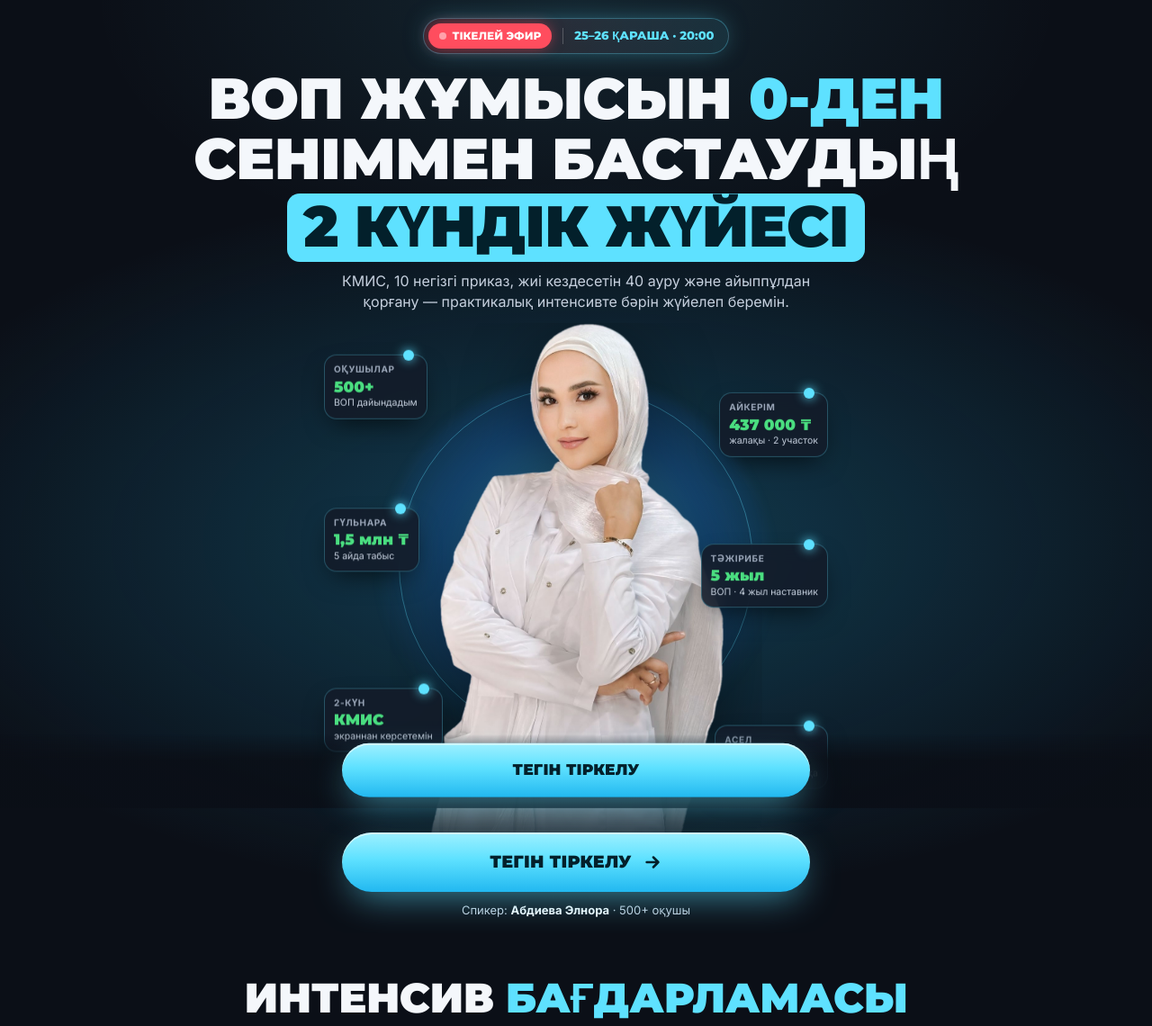
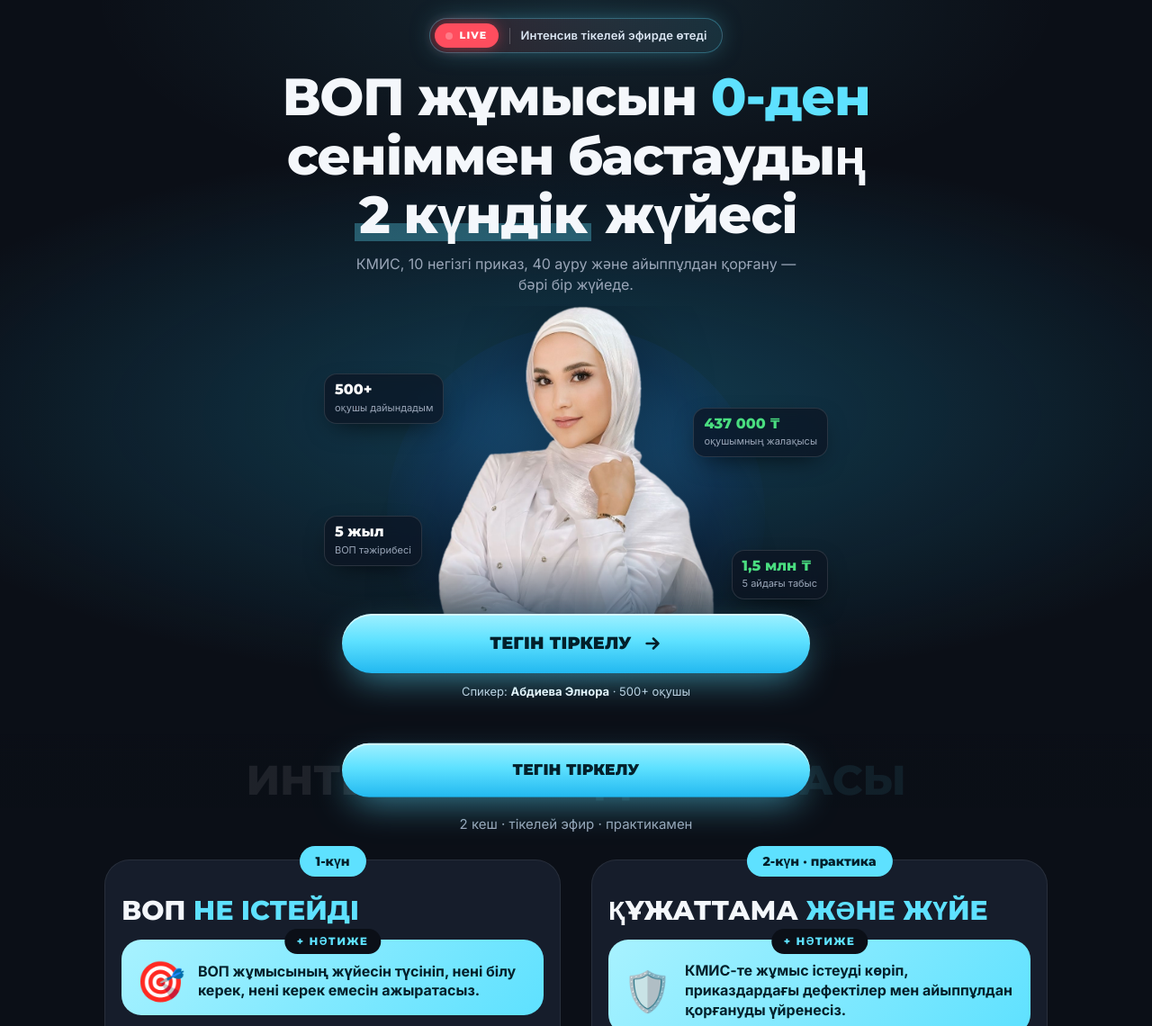
Before and after one commit to sultanabdibaevv-droid/vop-intensiv, a plain HTML site: page index.html in a window 1280 px wide. Shown: the top 1140 px of the page at 90% size. Drawn offline with Linux system fonts and the light colour scheme.

Commit message:
Первый экран: спокойнее шрифт, крупнее эксперт, плашка LIVE без даты
Co-Authored-By: Claude Opus 5.5 <noreply@anthropic.com>

```diff
--- a/index.html
+++ b/index.html
@@ -27,7 +27,7 @@ body{background:var(--bg);color:var(--text);font:400 16px/1.55 Inter,system-ui,-
 body.lock{overflow:hidden}
 img{max-width:100%;display:block}
 .wrap{max-width:var(--max);margin:0 auto;padding:0 16px}
-.H{font-family:Montserrat,Inter,sans-serif;font-weight:900;text-transform:uppercase;line-height:1.04;letter-spacing:-.01em}
+.H{font-family:Montserrat,Inter,sans-serif;font-weight:800;text-transform:uppercase;line-height:1.08;letter-spacing:-.005em}
 .acc{color:var(--acc)}
 .nw{white-space:nowrap}
 .pill-acc{display:inline-block;background:var(--acc);color:var(--acc-ink);padding:.02em .28em .06em;border-radius:.22em;line-height:1.1}
@@ -56,32 +56,28 @@ section{padding:44px 0}
 .livebar{display:flex;align-items:center;width:fit-content;max-width:100%;margin:0 auto;padding:5px 16px 5px 5px;border-radius:999px;
   background:linear-gradient(90deg,rgba(255,77,94,.14),rgba(94,225,255,.10));border:1px solid rgba(94,225,255,.32);box-shadow:0 0 28px -8px rgba(94,225,255,.55)}
 .livebar .sep{flex:none;width:1px;height:18px;background:rgba(255,255,255,.22);margin:0 12px}
-.live{display:inline-flex;align-items:center;gap:7px;background:var(--red);color:#fff;font:800 12px/1 Montserrat,sans-serif;text-transform:uppercase;padding:8px 12px;border-radius:999px;white-space:nowrap;box-shadow:0 0 16px -2px rgba(255,77,94,.6)}
+.live{display:inline-flex;align-items:center;gap:7px;background:var(--red);color:#fff;font:800 11px/1 Montserrat,sans-serif;text-transform:uppercase;letter-spacing:.12em;padding:8px 12px;border-radius:999px;white-space:nowrap;box-shadow:0 0 16px -2px rgba(255,77,94,.6)}
 .live i{width:8px;height:8px;border-radius:50%;background:#fff;animation:blink 1.4s infinite}
 @keyframes blink{50%{opacity:.25}}
-.livebar b{font:800 13px/1.2 Montserrat,sans-serif;text-transform:uppercase;color:var(--acc);white-space:nowrap}
-.hero h1{font-size:clamp(27px,7.7vw,64px);text-align:center;margin:16px auto 0;max-width:900px;text-wrap:balance}
-.hero h1 .pill-acc{margin-top:6px}
-.hero .lead{text-align:center;color:#c6d0de;max-width:560px;margin:10px auto 0;font-size:14.5px;line-height:1.45}
+.livebar b{font:600 13px/1.2 Inter,sans-serif;color:#dbe6f3;white-space:nowrap;letter-spacing:.01em}
+.hero h1{font-family:Montserrat,Inter,sans-serif;font-weight:800;text-transform:none;font-size:clamp(27px,7.6vw,58px);line-height:1.13;letter-spacing:-.02em;text-align:center;margin:16px auto 0;max-width:820px;text-wrap:balance}
+.hero h1 .hl{background:linear-gradient(transparent 64%,rgba(94,225,255,.32) 64%,rgba(94,225,255,.32) 92%,transparent 92%);padding:0 .08em}
+.hero .lead{text-align:center;color:var(--muted);max-width:520px;margin:10px auto 0;font-size:14px;line-height:1.45}
 
-.stage{position:relative;max-width:560px;margin:4px auto 0;height:clamp(215px,39svh,400px)}
-.stage::before{content:"";position:absolute;left:50%;top:10%;transform:translateX(-50%);width:78%;aspect-ratio:1;border-radius:50%;
-  background:radial-gradient(circle at 50% 45%,rgba(94,225,255,.55),rgba(34,120,240,.25) 45%,transparent 70%);filter:blur(6px)}
-.stage::after{content:"";position:absolute;left:50%;top:12%;transform:translateX(-50%);width:70%;aspect-ratio:1;border-radius:50%;border:1.5px solid rgba(94,225,255,.35)}
-.stage .person{position:absolute;left:50%;bottom:0;transform:translateX(-50%);width:74%;height:100%;z-index:1;
-  -webkit-mask-image:linear-gradient(180deg,#000 80%,transparent 100%);mask-image:linear-gradient(180deg,#000 80%,transparent 100%)}
+.stage{position:relative;max-width:560px;margin:6px auto 0;height:clamp(270px,47svh,470px)}
+.stage::before{content:"";position:absolute;left:50%;top:6%;transform:translateX(-50%);width:min(100%,420px);aspect-ratio:1;border-radius:50%;
+  background:radial-gradient(circle at 50% 42%,rgba(56,160,255,.42),rgba(20,70,160,.18) 48%,transparent 70%)}
+.stage .person{position:absolute;left:50%;bottom:0;transform:translateX(-50%);width:100%;height:100%;z-index:1;
+  -webkit-mask-image:linear-gradient(180deg,#000 74%,transparent 100%);mask-image:linear-gradient(180deg,#000 74%,transparent 100%)}
 .stage .person img{width:100%;height:100%;object-fit:contain;object-position:bottom center;filter:drop-shadow(0 20px 40px rgba(0,0,0,.45))}
-.chip{position:absolute;z-index:2;background:rgba(20,28,42,.88);backdrop-filter:blur(10px);-webkit-backdrop-filter:blur(10px);
-  border:1px solid rgba(94,225,255,.28);border-radius:14px;padding:8px 10px;box-shadow:0 12px 30px -10px rgba(0,0,0,.7);animation:float 6s ease-in-out infinite}
-.chip::before{content:"";position:absolute;top:-6px;right:14px;width:12px;height:12px;border-radius:50%;background:var(--acc);box-shadow:0 0 12px var(--acc)}
-.chip small{display:block;font-size:10px;letter-spacing:.06em;text-transform:uppercase;color:var(--muted);font-weight:700}
-.chip b{display:block;font:900 17px/1.1 Montserrat,sans-serif;color:var(--ok);margin-top:2px}
-.chip span{display:block;font-size:10.5px;color:#c6d0de;margin-top:1px}
-.c1{left:0;top:6%}.c2{right:0;top:14%;animation-delay:-1.5s}.c3{left:0;top:62%;animation-delay:-3s}.c4{right:0;top:70%;animation-delay:-4.5s}
-.c5,.c6{display:none}
-@media (min-width:560px){.c5,.c6{display:block}.c3{top:36%}.c4{top:42%}.c5{left:0;top:70%;animation-delay:-2s}.c6{right:0;top:76%;animation-delay:-5s}}
-@keyframes float{0%,100%{transform:translateY(0)}50%{transform:translateY(-7px)}}
-.hero .cta-box{margin-top:-22px;position:relative;z-index:3}
+.chip{position:absolute;z-index:2;background:rgba(14,20,32,.72);backdrop-filter:blur(14px) saturate(140%);-webkit-backdrop-filter:blur(14px) saturate(140%);
+  border:1px solid rgba(255,255,255,.12);border-radius:14px;padding:8px 11px;box-shadow:0 10px 30px -12px rgba(0,0,0,.8)}
+.chip b{display:block;font:800 16px/1.1 Montserrat,sans-serif;color:#fff}
+.chip b em{font-style:normal;color:var(--ok)}
+.chip span{display:block;font-size:11px;color:var(--muted);margin-top:3px}
+.c1{left:0;top:54%}.c2{right:0;top:66%}.c3,.c4{display:none}
+@media (min-width:560px){.c3,.c4{display:block}.c1{top:20%}.c2{right:0;top:30%}.c3{left:0;top:62%}.c4{right:0;top:72%}}
+.hero .cta-box{margin-top:-34px;position:relative;z-index:3}
 .speaker-line{margin-top:10px;color:#c6d0de;font-size:13px;text-align:center}
 .speaker-line b{color:var(--text)}
 
@@ -194,7 +190,7 @@ footer{padding:30px 0 130px;color:var(--muted);font-size:13px;text-align:center}
   section{padding:84px 0}
   #program{padding-top:48px}
   .hero{padding:20px 0 16px}
-  .stage{height:auto;aspect-ratio:1/1.05;margin-top:12px}
+  .stage{height:clamp(300px,47vh,470px);margin-top:12px}
   .hero .lead{font-size:16px}
   .rev{flex-basis:300px}
   .days{grid-template-columns:1fr 1fr;max-width:none;align-items:start}
@@ -214,21 +210,19 @@ footer{padding:30px 0 130px;color:var(--muted);font-size:13px;text-align:center}
 <section class="hero">
   <div class="wrap">
     <div class="livebar">
-      <span class="live"><i></i>Тікелей эфир</span><span class="sep"></span>
-      <b data-date>2 күн · тегін</b>
+      <span class="live"><i></i>Live</span><span class="sep"></span>
+      <b>Интенсив тікелей эфирде өтеді</b>
     </div>
 
-    <h1 class="H">ВОП жұмысын <span class="acc nw">0-ден</span> сеніммен бастаудың <span class="pill-acc">2 күндік жүйесі</span></h1>
-    <p class="lead">КМИС, 10 негізгі приказ, жиі кездесетін 40 ауру және айыппұлдан қорғану — практикалық интенсивте бәрін жүйелеп беремін.</p>
+    <h1>ВОП жұмысын <span class="acc nw">0-ден</span> сеніммен бастаудың <span class="hl nw">2 күндік</span> жүйесі</h1>
+    <p class="lead">КМИС, 10 негізгі приказ, 40 ауру және айыппұлдан қорғану — бәрі бір жүйеде.</p>
 
     <div class="stage">
-      <div class="person"><img src="assets/elnora.png" alt="Абдиева Элнора — ВОП дәрігері, интенсив спикері" fetchpriority="high"></div>
-      <div class="chip c1"><small>Оқушылар</small><b>500+</b><span>ВОП дайындадым</span></div>
-      <div class="chip c2"><small>Айкерім</small><b>437 000 ₸</b><span>жалақы · 2 участок</span></div>
-      <div class="chip c3"><small>Гүльнара</small><b>1,5 млн ₸</b><span>5 айда табыс</span></div>
-      <div class="chip c4"><small>Тәжірибе</small><b>5 жыл</b><span>ВОП · 4 жыл наставник</span></div>
-      <div class="chip c5"><small>2-күн</small><b>КМИС</b><span>экраннан көрсетемін</span></div>
-      <div class="chip c6"><small>Асел</small><b>1 айда</b><span>декреттен жұмысқа</span></div>
+      <div class="person"><img src="assets/elnora-hero.png" alt="Абдиева Элнора — ВОП дәрігері, интенсив спикері" fetchpriority="high"></div>
+      <div class="chip c1"><b>500+</b><span>оқушы дайындадым</span></div>
+      <div class="chip c2"><b><em>437 000 ₸</em></b><span>оқушымның жалақысы</span></div>
+      <div class="chip c3"><b>5 жыл</b><span>ВОП тәжірибесі</span></div>
+      <div class="chip c4"><b><em>1,5 млн ₸</em></b><span>5 айдағы табыс</span></div>
     </div>
 
     <div class="cta-box">
@@ -394,7 +388,7 @@ footer{padding:30px 0 130px;color:var(--muted);font-size:13px;text-align:center}
     <div class="grab"></div>
     <button class="close" type="button" data-close aria-label="Жабу">✕</button>
     <form id="regForm" novalidate>
-      <span class="date-pill" data-date>2 күн · тікелей эфир</span>
+      <span class="date-pill">Тегін · тікелей эфир</span>
       <h2 class="H" id="mTitle">Тегін интенсивке <span class="acc">тіркелу</span></h2>
       <p class="sub">Эфир сілтемесі мен сыйлықтар WhatsApp-қа келеді</p>
       <div class="field">
@@ -423,30 +417,12 @@ footer{padding:30px 0 130px;color:var(--muted);font-size:13px;text-align:center}
 
 <script>
 /* ===== НАСТРОЙКИ =====
-   EVENT_DATE     — дата и время эфира, например "12–13 желтоқсан · 20:00". Подставится в шапку и в форму.
-   DAY1 / DAY2    — даты дней для карточек программы, например "12 желтоқсан".
    FORM_ENDPOINT  — куда отправлять заявки (Google Apps Script / вебхук). Пусто = заявки никуда не уходят.
    WHATSAPP_GROUP — ссылка, куда перекинуть человека после регистрации (необязательно). */
-const EVENT_DATE = "";      // пусто = дата ставится автоматически: завтра и послезавтра
-const EVENT_TIME = "20:00";
-const DAY1 = "";
-const DAY2 = "";
 const FORM_ENDPOINT = "";
 const WHATSAPP_GROUP = "https://chat.whatsapp.com/FQ8KAUS87Th8WpgZbFLFHk";
 
-/* ---- auto date: tomorrow + the day after, in Kazakh ---- */
-const KZ_MONTHS = ['қаңтар','ақпан','наурыз','сәуір','мамыр','маусым','шілде','тамыз','қыркүйек','қазан','қараша','желтоқсан'];
-const d1 = new Date(); d1.setDate(d1.getDate() + 1);
-const d2 = new Date(d1); d2.setDate(d1.getDate() + 1);
-const fmt = d => d.getDate() + ' ' + KZ_MONTHS[d.getMonth()];
-const autoRange = d1.getMonth() === d2.getMonth()
-  ? d1.getDate() + '–' + d2.getDate() + ' ' + KZ_MONTHS[d1.getMonth()]
-  : fmt(d1) + ' – ' + fmt(d2);
-const dateLabel = EVENT_DATE || (autoRange + ' · ' + EVENT_TIME);
-document.querySelectorAll('[data-date]').forEach(el => el.textContent = dateLabel);
-const tabs = document.querySelectorAll('.day-tab');
-tabs[0].textContent = '1-күн · ' + (DAY1 || fmt(d1));
-tabs[1].textContent = '2-күн · ' + (DAY2 || fmt(d2)) + ' · практика';
+
 
 /* ---- popup ---- */
 const modal = document.getElementById('modal');
```
Also changed, not shown: tilda-block.html (+31 -55 lines), assets/elnora-hero.png (added).
